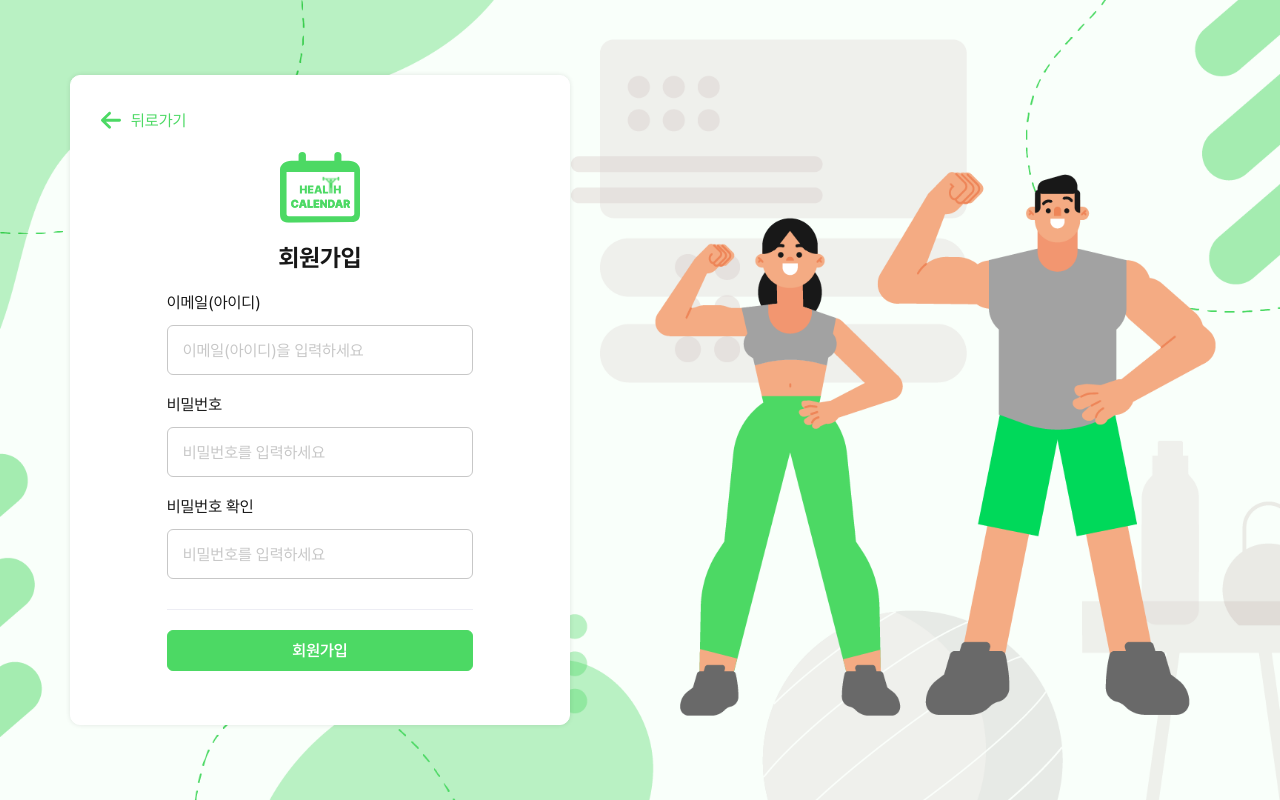
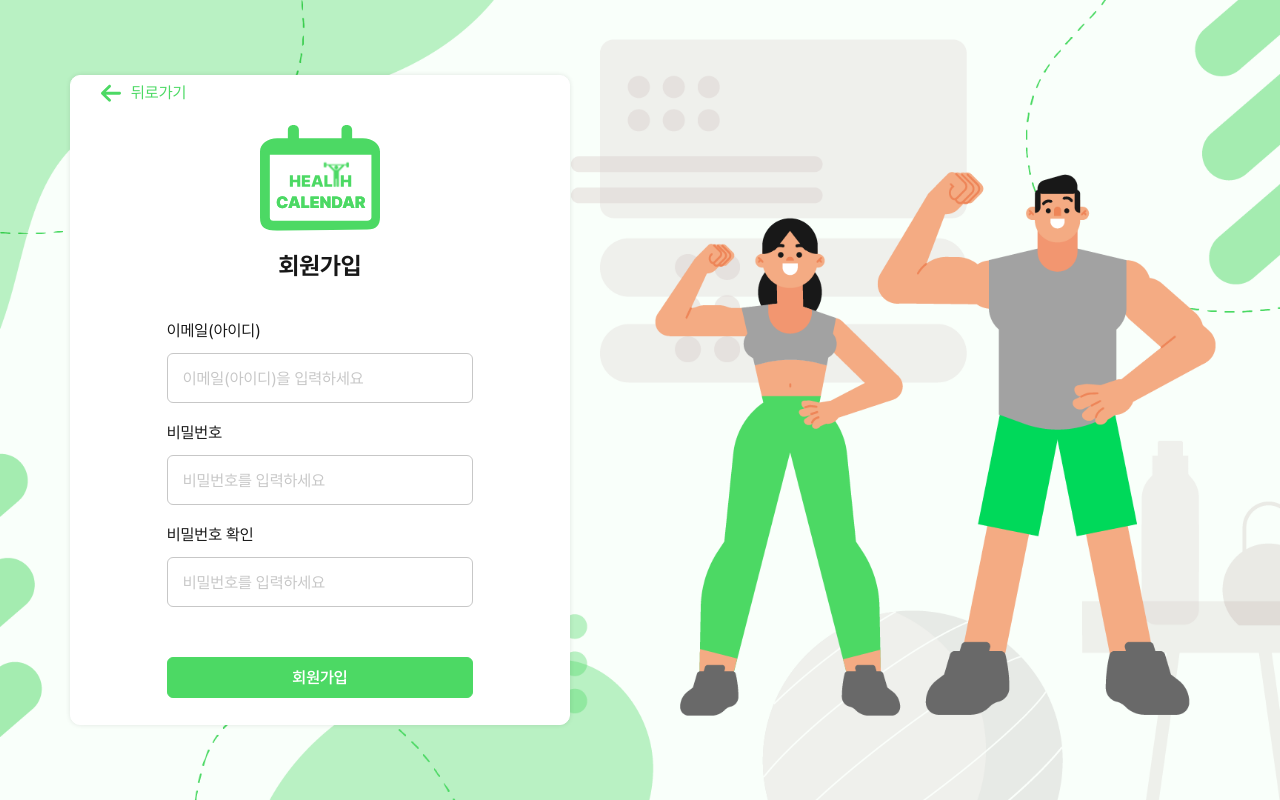
Before and after one commit to YuHyeonWook/health, a React (Vite) app: page /signup in a window 1280 px wide. Built offline with nearby package versions, Linux system fonts and the light colour scheme; no server answers.

Commit message:
Design: 여백 수정

```diff
--- a/src/pages/MyPage.tsx
+++ b/src/pages/MyPage.tsx
@@ -19,7 +19,7 @@ export default MyPage;
 const UserInfomationBox = styled.div`
   display: flex;
   justify-content: space-between;
-  gap: 2rem;
+  gap: 5rem;
 
   @media ${device.tablet} {
     display: block;
--- a/src/styles/AuthStyles.ts
+++ b/src/styles/AuthStyles.ts
@@ -37,6 +37,10 @@ export const SignSection = styled.section`
   height: 65rem;
   background-color: var(--color-white);
 
+  h2 {
+    margin-bottom: 2rem;
+  }
+
   @media ${device.mobile} {
     width: 85%;
     min-width: 32rem;
@@ -62,7 +66,7 @@ export const BgLoginImg = styled.img`
 `;
 
 export const LogoImg = styled.img`
-  width: 8rem;
+  width: 12rem;
 `;
 
 export const SignLabel = styled.label`
```
